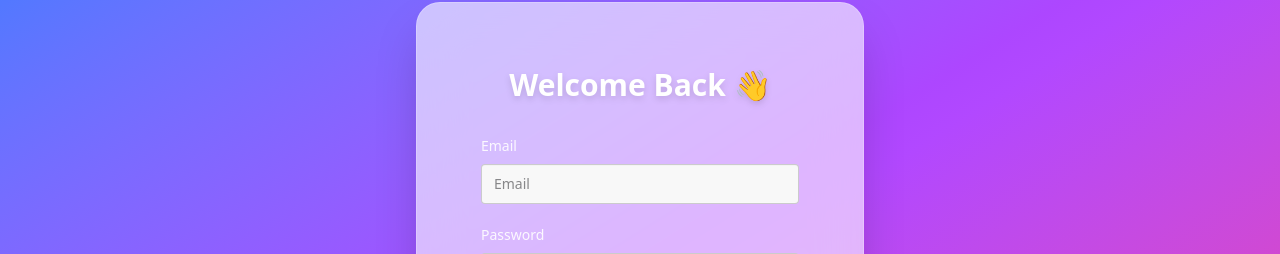
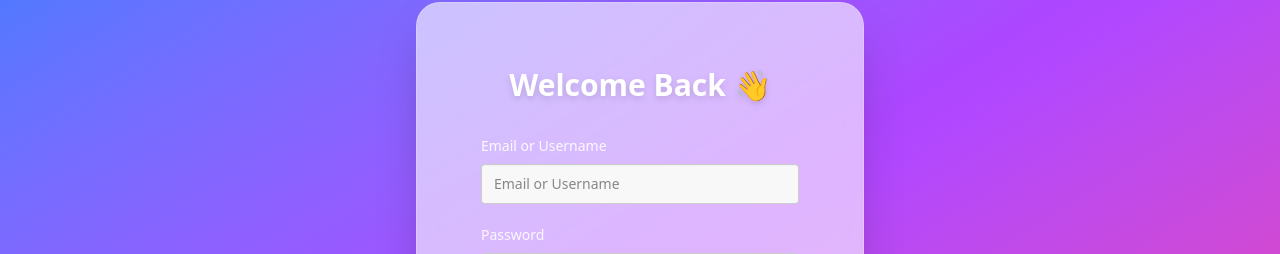
Before and after one commit to Alexa0504/AI-fitness-coach, a React (Vite) app in the folder client/: page /login in a window 1280 px wide. Shown: the part 134-388 px from the top of the page. Built offline with nearby package versions, Linux system fonts and the light colour scheme.

Commit message:
modified login form and input field to accept username or email

```diff
--- a/client/src/pages/LoginPage.tsx
+++ b/client/src/pages/LoginPage.tsx
@@ -8,7 +8,7 @@ const LoginPage: React.FC = () => {
     const location = useLocation();
 
     const [formData, setFormData] = useState({
-        email: "",
+        identifier: "",
         password: "",
     });
 
@@ -53,7 +53,13 @@ const LoginPage: React.FC = () => {
     };
 
     const fields = [
-        {label: "Email", type: "email", name: "email", value: formData.email, onChange: handleChange},
+        {
+            label: "Email or Username",
+            type: "text",
+            name: "identifier",
+            value: formData.identifier,
+            onChange: handleChange
+        },
         {label: "Password", type: "password", name: "password", value: formData.password, onChange: handleChange},
     ];
 
```
Also changed, not shown: 1 other file (tests, documents, lock files or other folders).
